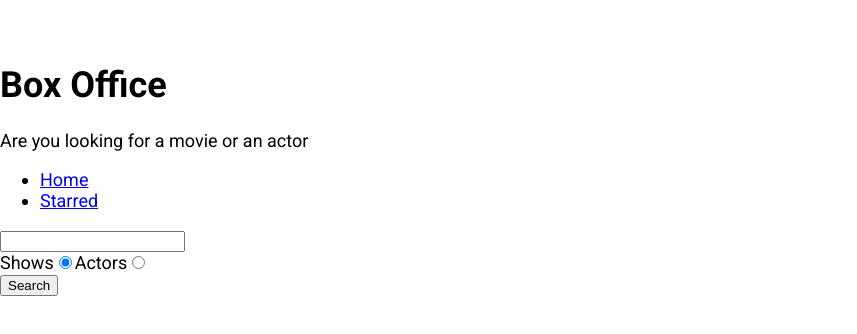
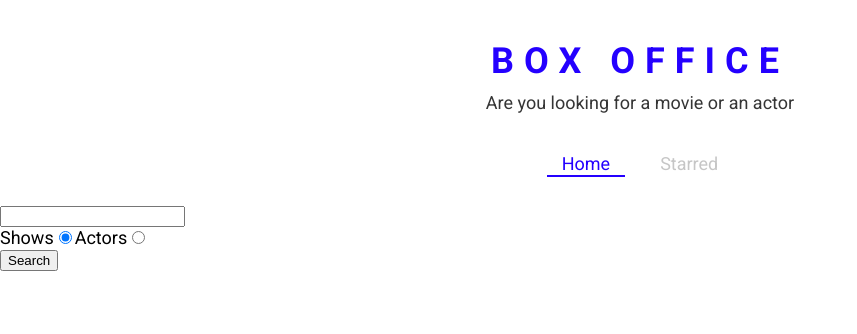
Before and after one commit to shreshth-06/box-office, a React (Create React App) app in the folder Desktop/_projects/box-office/: page / in a window 1280 px wide. Shown: the top 334 px of the page, without its empty margins (0-857 px from the left). Built offline with nearby package versions, Linux system fonts and the light colour scheme.

Commit message:
defined themes for styled components and created few styled components

```diff
--- a/Desktop/_projects/box-office/src/App.js
+++ b/Desktop/_projects/box-office/src/App.js
@@ -1,13 +1,22 @@
 /* eslint-disable import/no-named-as-default */
 import React from 'react';
 import { Switch, Route } from 'react-router-dom';
-
+import { ThemeProvider } from 'styled-components';
 import Home from './pages/Home';
 import Show from './pages/Show';
 import Starred from './pages/Starred';
 
+const theme = {
+  mainColors: {
+    blue: '#2400ff',
+    gray: '#c6c6c6',
+    dark: '#353535',
+  },
+};
+
 function App() {
   return (
+    <ThemeProvider theme={theme}>
       <Switch>
         <Route exact path="/">
           <Home />
@@ -25,6 +34,7 @@
           <div>Not Found</div>
         </Route>
       </Switch>
+    </ThemeProvider>
   );
 }
 
--- a/Desktop/_projects/box-office/src/components/Navs.js
+++ b/Desktop/_projects/box-office/src/components/Navs.js
@@ -1,22 +1,31 @@
 import React from 'react';
-import { Link } from 'react-router-dom';
+import { useLocation } from 'react-router-dom';
+import { NavList, LinkStyled } from './Navs.styled';
 
 const LINKS = [
   { to: '/', text: 'Home' },
   { to: '/starred', text: 'Starred' },
 ];
 
-const Navs = () => (
+const Navs = () => {
+  const location = useLocation();
+
+  return (
     <div>
-    <ul>
+      <NavList>
         {LINKS.map(item => (
           <li key={item.to}>
-          {' '}
-          <Link to={item.to}>{item.text}</Link>{' '}
+            <LinkStyled
+              to={item.to}
+              className={item.to === location.pathname ? 'active' : ''}
+            >
+              {item.text}
+            </LinkStyled>
           </li>
         ))}
-    </ul>
+      </NavList>
     </div>
   );
+};
 
 export default Navs;
--- /dev/null
+++ b/Desktop/_projects/box-office/src/components/Navs.styled.js
@@ -0,0 +1,41 @@
+import styled from 'styled-components';
+import { Link } from 'react-router-dom';
+
+export const NavList = styled.ul`
+  display: flex;
+  justify-content: center;
+  list-style: none;
+  margin: 0 0 30px;
+  padding: 0;
+`;
+
+export const LinkStyled = styled(Link)`
+  margin: 0 10px;
+  padding: 3px 15px;
+  position: relative;
+  text-decoration: none;
+  color: ${({ theme }) => theme.mainColors.gray};
+  &.active {
+    color: ${({ theme }) => theme.mainColors.blue};
+    &:after {
+      content: '';
+      position: absolute;
+      display: block;
+      height: 2px;
+      left: 0%;
+      bottom: 0;
+      background-color: ${({ theme }) => theme.mainColors.blue};
+      animation: slide-in 0.3s ease-in forwards;
+      @keyframes slide-in {
+        from {
+          left: 50%;
+          width: 0;
+        }
+        to {
+          left: 0%;
+          width: 100%;
+        }
+      }
+    }
+  }
+`;
--- a/Desktop/_projects/box-office/src/components/Title.js
+++ b/Desktop/_projects/box-office/src/components/Title.js
@@ -1,12 +1,13 @@
 /* eslint-disable arrow-body-style */
 import React from 'react';
+import { TitleWrapper } from './Title.styled';
 
 const Title = ({ title, subtitle }) => {
   return (
-    <div>
+    <TitleWrapper>
       <h1>{title}</h1>
       <p>{subtitle}</p>
-    </div>
+    </TitleWrapper>
   );
 };
 
--- /dev/null
+++ b/Desktop/_projects/box-office/src/components/Title.styled.js
@@ -0,0 +1,18 @@
+import styled from 'styled-components';
+
+export const TitleWrapper = styled.div`
+  text-align: center;
+  margin: 0 0 40px;
+
+  h1 {
+    color: ${({ theme }) => theme.mainColors.blue};
+    letter-spacing: 10px;
+    text-transform: uppercase;
+    margin: 0 0 10px;
+  }
+
+  p {
+    color: ${({ theme }) => theme.mainColors.dark};
+    margin: 0;
+  }
+`;
```
Lines whose indentation alone changed are shown as unchanged.
